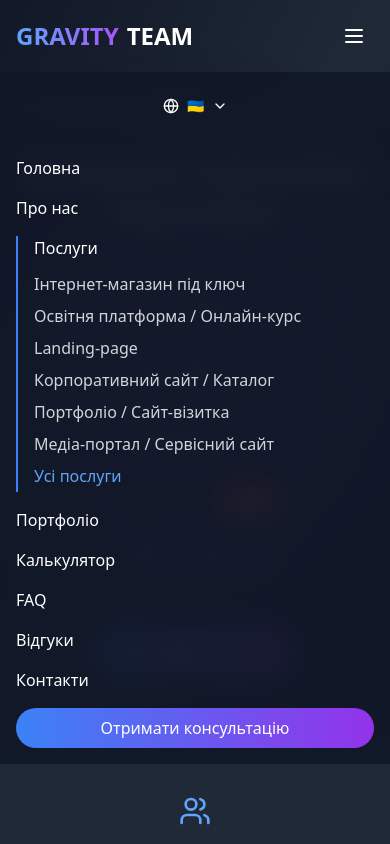
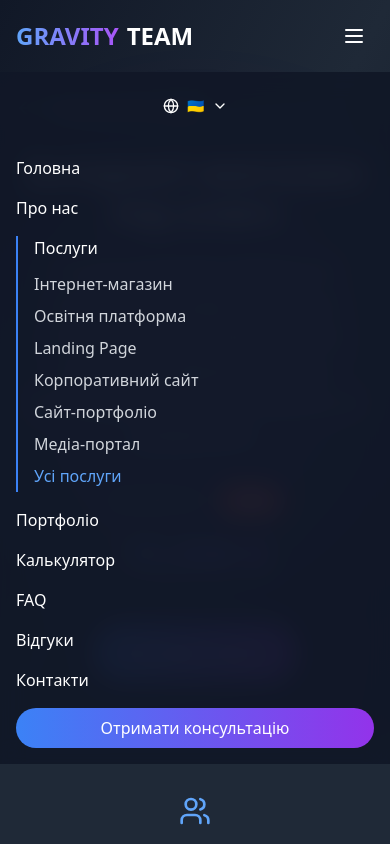
Before and after one commit to tarastm95/gravity-site-forge-8ff965e8, a React (Vite) app: page /service/1 in a window 390 px wide. Both pictures are taken after a click on the button 354 px from the left and 36 px from the top of the page. Shown: the top 844 px of the page. Built offline with nearby package versions, Linux system fonts and the light colour scheme.

Commit message:
Add translations for services menu items
Add translations for the services menu items in the header.

```diff
--- a/src/components/Header.tsx
+++ b/src/components/Header.tsx
@@ -1,4 +1,3 @@
-
 import React, { useState, useEffect } from 'react';
 import { useNavigate } from 'react-router-dom';
 import { useAppDispatch } from '../hooks/useAppDispatch';
@@ -49,6 +48,19 @@ const Header: React.FC = () => {
     navigate(`/service/${serviceId}`);
     setIsServicesOpen(false);
     dispatch(closeMobileMenu());
+  };
+
+  // Get translated service title
+  const getServiceTitle = (serviceId: string) => {
+    const titleMap = {
+      '1': t('onlineStoreTitle'),
+      '2': t('educationalPlatformTitle'),
+      '3': t('landingPageTitle'),
+      '4': t('corporateWebsiteTitle'),
+      '5': t('portfolioSiteTitle'),
+      '6': t('mediaPortalTitle')
+    };
+    return titleMap[serviceId] || services.find(s => s.id === serviceId)?.title || '';
   };
 
   // Get main services from Redux store
@@ -105,7 +117,7 @@ const Header: React.FC = () => {
                       onClick={() => navigateToService(service.id)}
                       className="block w-full text-left px-4 py-2 text-white hover:bg-gray-700 transition-colors"
                     >
-                      {service.title}
+                      {getServiceTitle(service.id)}
                     </button>
                   ))}
                   <div className="border-t border-gray-700 my-2"></div>
@@ -200,7 +212,7 @@ const Header: React.FC = () => {
                     onClick={() => navigateToService(service.id)}
                     className="block w-full text-left text-gray-300 hover:text-blue-400 transition-colors py-1"
                   >
-                    {service.title}
+                    {getServiceTitle(service.id)}
                   </button>
                 ))}
                 <button
```
